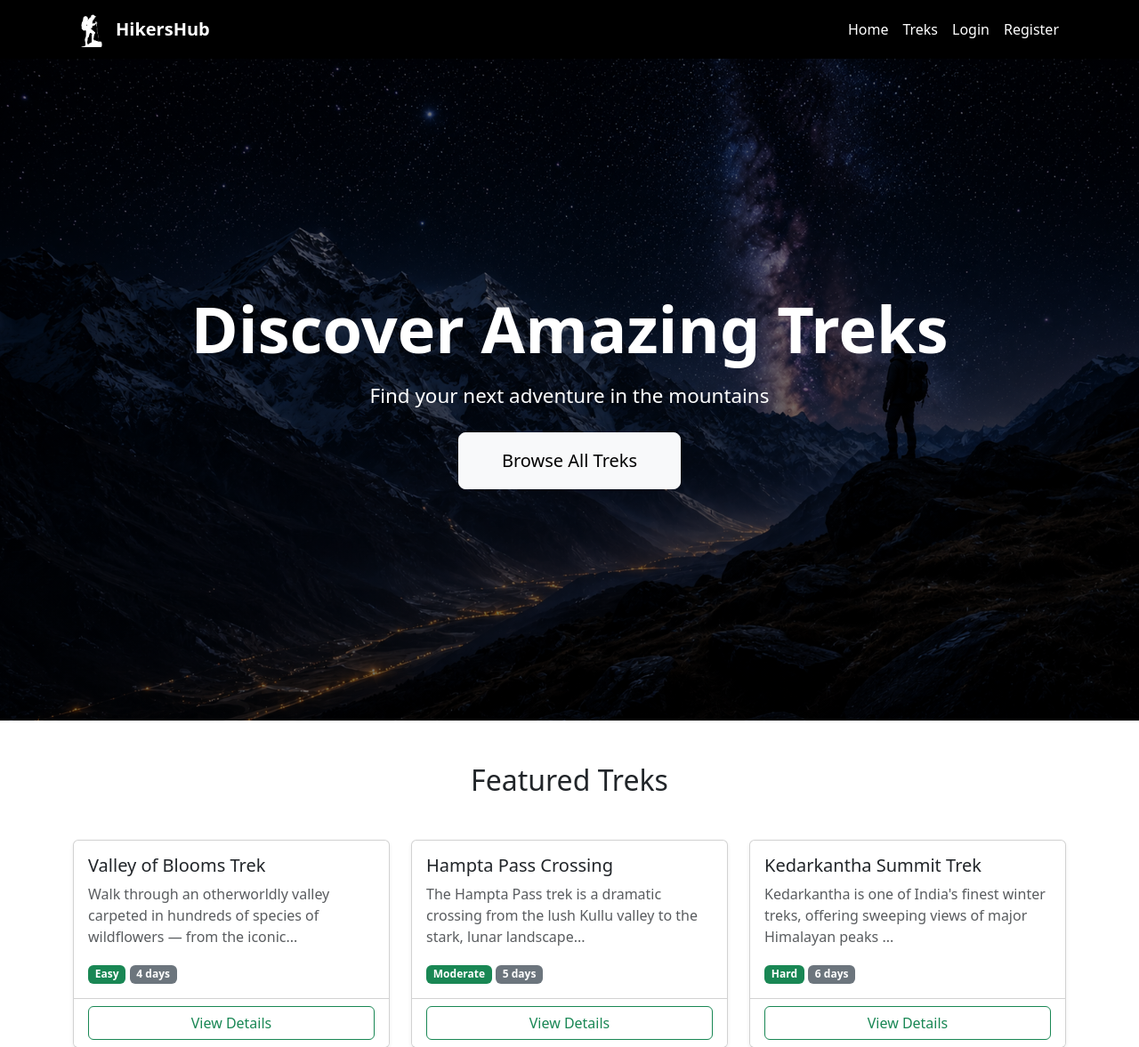
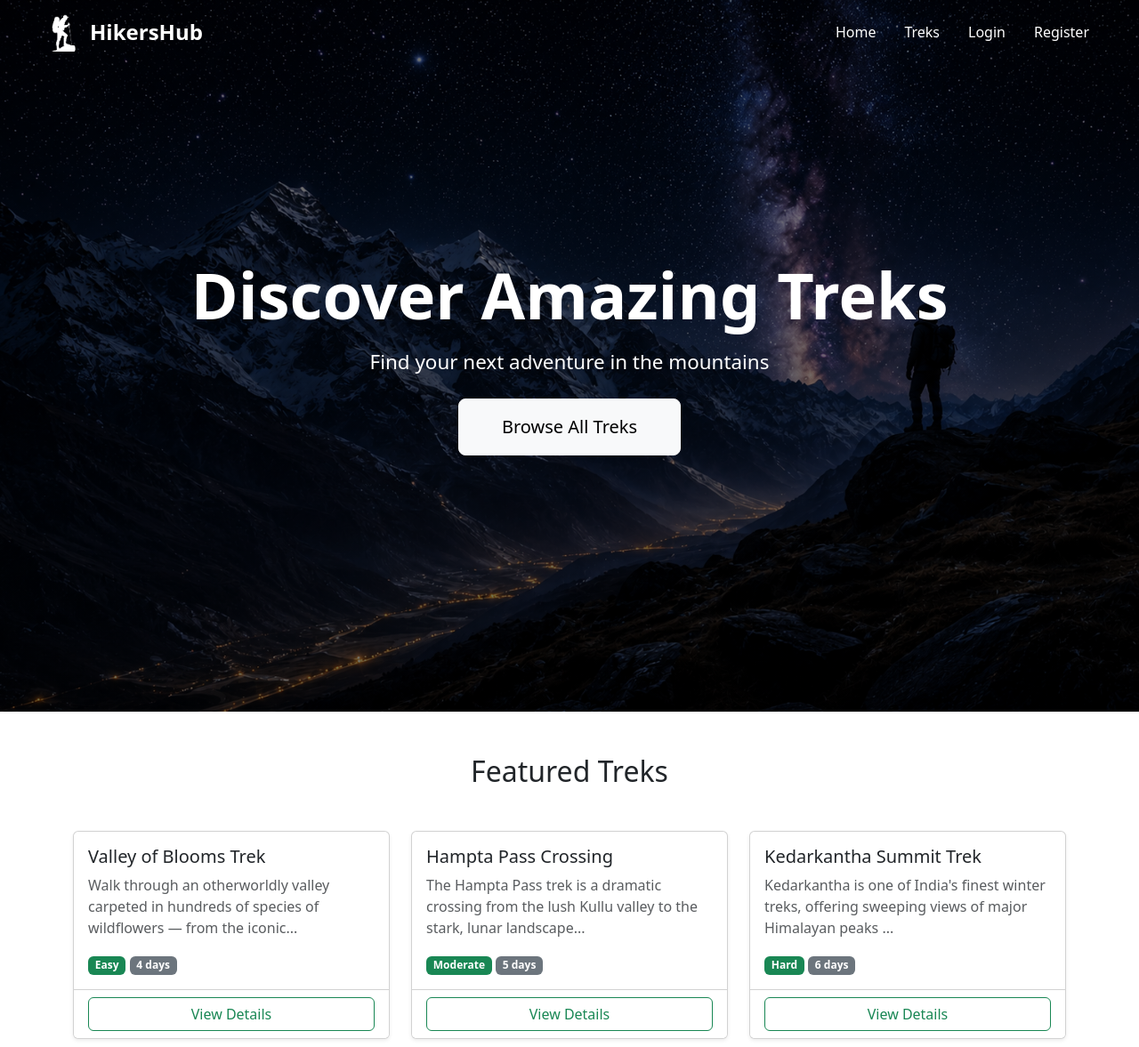
Before and after one commit to MaaniCodes/Trekking-Web-App, a Flask app: page / in a window 1280 px wide. Shown: the top 1177 px of the page at 89% size. Run offline with Flask 3, Linux system fonts and the light colour scheme; data comes from the database, SQL or seed files in the repository.

Commit message:
Make navbar transparent

```diff
--- a/templates/base.html
+++ b/templates/base.html
@@ -4,73 +4,150 @@
   <meta charset="UTF-8">
   <meta name="viewport" content="width=device-width, initial-scale=1.0">
   <title>{% block title %}HikersHub{% endblock %}</title>
+
   <link href="https://cdn.jsdelivr.net/npm/bootstrap@5.3.0/dist/css/bootstrap.min.css" rel="stylesheet">
   <link href="https://cdnjs.cloudflare.com/ajax/libs/font-awesome/6.4.0/css/all.min.css" rel="stylesheet">
 </head>
+
 <body>
 
-  <nav class="navbar navbar-expand-lg navbar-dark" style="background-color:#000000;">
-    <div class="container">
+  <!-- Transparent Navbar -->
+  <nav class="navbar navbar-expand-lg navbar-dark position-absolute top-0 start-0 w-100"
+       style="background: transparent; z-index:1000;">
+
+    <div class="container-fluid px-5">
+
       <a class="navbar-brand d-flex align-items-center gap-2" href="/">
-        <img src="/static/images/logo.png"
-             alt="HikersHub"
-             height="40"
-             style="filter: brightness(0) invert(1);">
-        <span style="color:#ffffff; font-weight:bold;">HikersHub</span>
+        <img
+          src="/static/images/logo.png"
+          alt="HikersHub"
+          height="45"
+          style="filter: brightness(0) invert(1);">
+
+        <span class="fw-bold fs-4 text-white">
+          HikersHub
+        </span>
       </a>
 
-      <button class="navbar-toggler" type="button" data-bs-toggle="collapse" data-bs-target="#navbarNav">
+      <button
+        class="navbar-toggler"
+        type="button"
+        data-bs-toggle="collapse"
+        data-bs-target="#navbarNav">
+
         <span class="navbar-toggler-icon"></span>
+
       </button>
 
       <div class="collapse navbar-collapse" id="navbarNav">
-        <ul class="navbar-nav ms-auto">
-          <li class="nav-item"><a class="nav-link text-white" href="/">Home</a></li>
-          <li class="nav-item"><a class="nav-link text-white" href="/treks">Treks</a></li>
+
+        <ul class="navbar-nav ms-auto align-items-center gap-3">
+
+          <li class="nav-item">
+            <a class="nav-link text-white" href="/">Home</a>
+          </li>
+
+          <li class="nav-item">
+            <a class="nav-link text-white" href="/treks">Treks</a>
+          </li>
 
           {% if current_user.is_authenticated %}
+
             {% if current_user.role == 'admin' %}
-              <li class="nav-item"><a class="nav-link text-white" href="/admin/dashboard">Admin</a></li>
+
+              <li class="nav-item">
+                <a class="nav-link text-white" href="/admin/dashboard">
+                  Admin
+                </a>
+              </li>
+
             {% elif current_user.role == 'staff' %}
-              <li class="nav-item"><a class="nav-link text-white" href="/staff/dashboard">Staff</a></li>
+
+              <li class="nav-item">
+                <a class="nav-link text-white" href="/staff/dashboard">
+                  Staff
+                </a>
+              </li>
+
             {% else %}
-              <li class="nav-item"><a class="nav-link text-white" href="/user/dashboard">Dashboard</a></li>
+
+              <li class="nav-item">
+                <a class="nav-link text-white" href="/user/dashboard">
+                  Dashboard
+                </a>
+              </li>
+
             {% endif %}
 
-            <li class="nav-item"><a class="nav-link text-white" href="/auth/logout">Logout</a></li>
+            <li class="nav-item">
+              <a class="nav-link text-white" href="/auth/logout">
+                Logout
+              </a>
+            </li>
 
           {% else %}
 
-            <li class="nav-item"><a class="nav-link text-white" href="/auth/login">Login</a></li>
-            <li class="nav-item"><a class="nav-link text-white" href="/auth/register">Register</a></li>
+            <li class="nav-item">
+              <a class="nav-link text-white" href="/auth/login">
+                Login
+              </a>
+            </li>
+
+            <li class="nav-item">
+              <a class="nav-link text-white" href="/auth/register">
+                Register
+              </a>
+            </li>
 
           {% endif %}
+
         </ul>
+
       </div>
+
     </div>
+
   </nav>
 
   <main>
+
     {% with messages = get_flashed_messages(with_categories=true) %}
       {% if messages %}
+
         <div class="container mt-3">
+
           {% for category, message in messages %}
+
             <div class="alert alert-{{ category }} alert-dismissible fade show">
+
               {{ message }}
-              <button type="button" class="btn-close" data-bs-dismiss="alert"></button>
+
+              <button
+                type="button"
+                class="btn-close"
+                data-bs-dismiss="alert">
+              </button>
+
             </div>
+
           {% endfor %}
+
         </div>
+
       {% endif %}
     {% endwith %}
 
     {% block content %}{% endblock %}
+
   </main>
 
   <footer class="bg-dark text-white text-center py-3 mt-5">
-    <p class="mb-0">© {{ current_year }} HikersHub. All rights reserved.</p>
+    <p class="mb-0">
+      © {{ current_year }} HikersHub. All rights reserved.
+    </p>
   </footer>
 
   <script src="https://cdn.jsdelivr.net/npm/bootstrap@5.3.0/dist/js/bootstrap.bundle.min.js"></script>
+
 </body>
 </html>
--- a/templates/main/index.html
+++ b/templates/main/index.html
@@ -12,7 +12,7 @@
         background-size: cover;
         background-position: center center;
         background-repeat: no-repeat;
-        height: calc(100vh - 56px);
+        height: 100vh;
         width: 100%;
     ">
 
```
